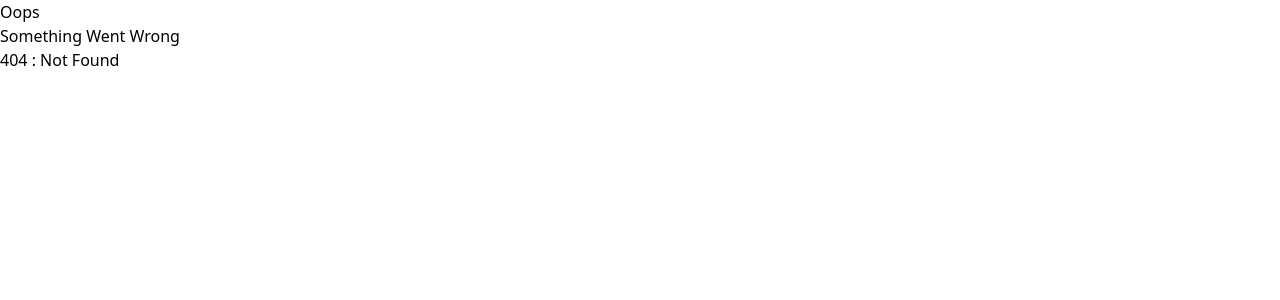
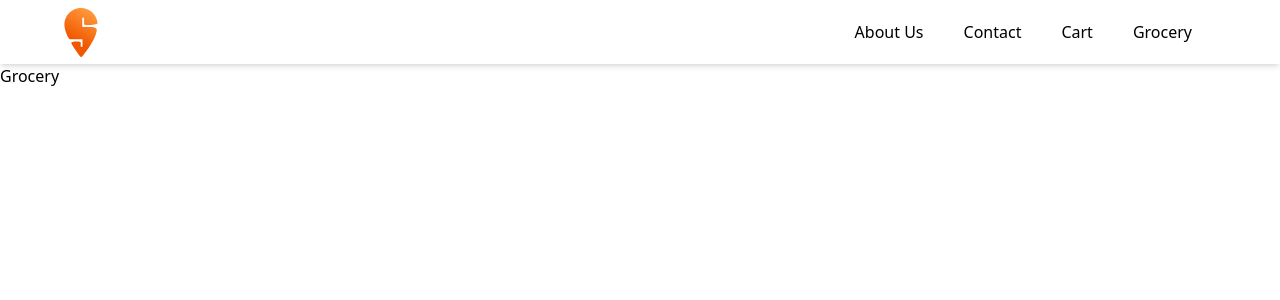
Before and after one commit to vivekprasad7/swiggy-clone, a React (Vite) app: page /grocery in a window 1280 px wide. Before the commit this address had no page. Shown: the top 300 px of the page. Built offline with nearby package versions, Linux system fonts and the light colour scheme.

Commit message:
added grocery page for lazy loading

```diff
--- a/src/App.js
+++ b/src/App.js
@@ -8,6 +8,7 @@ import Contact from "./pages/contact/Contact";
 import Cart from "./pages/cart/Cart";
 import Error from "./pages/error/Error";
 import RestaurantInfo from "./pages/restaurantInfo/RestaurantInfo";
+import Grocery from "./pages/grocery/Grocery";
 
 
 const App = () => {
@@ -43,6 +44,10 @@ const appRouter = createBrowserRouter([
             {
                 path: "/restaurants/:resId",
                 element:<RestaurantInfo/>,
+            },
+            {
+                path: "/grocery",
+                element:<Grocery/>,
             }
         ],
         errorElement: <Error/>
--- a/src/components/header/Header.jsx
+++ b/src/components/header/Header.jsx
@@ -18,6 +18,8 @@ const Header = () => {
                 <li className='hover:text-orange-400'><NavLink to="/about">About Us</NavLink></li>
                 <li className='hover:text-orange-400'><NavLink to="/contact">Contact</NavLink></li>
                 <li className='hover:text-orange-400'><NavLink to="/cart">Cart</NavLink></li>
+                <li className='hover:text-orange-400'><NavLink to="/grocery">Grocery</NavLink></li>
+
             </ul>
         </div>
 
--- /dev/null
+++ b/src/pages/grocery/Grocery.jsx
@@ -0,0 +1,9 @@
+import React from 'react'
+
+const Grocery = () => {
+  return (
+    <div>Grocery</div>
+  )
+}
+
+export default Grocery
```
